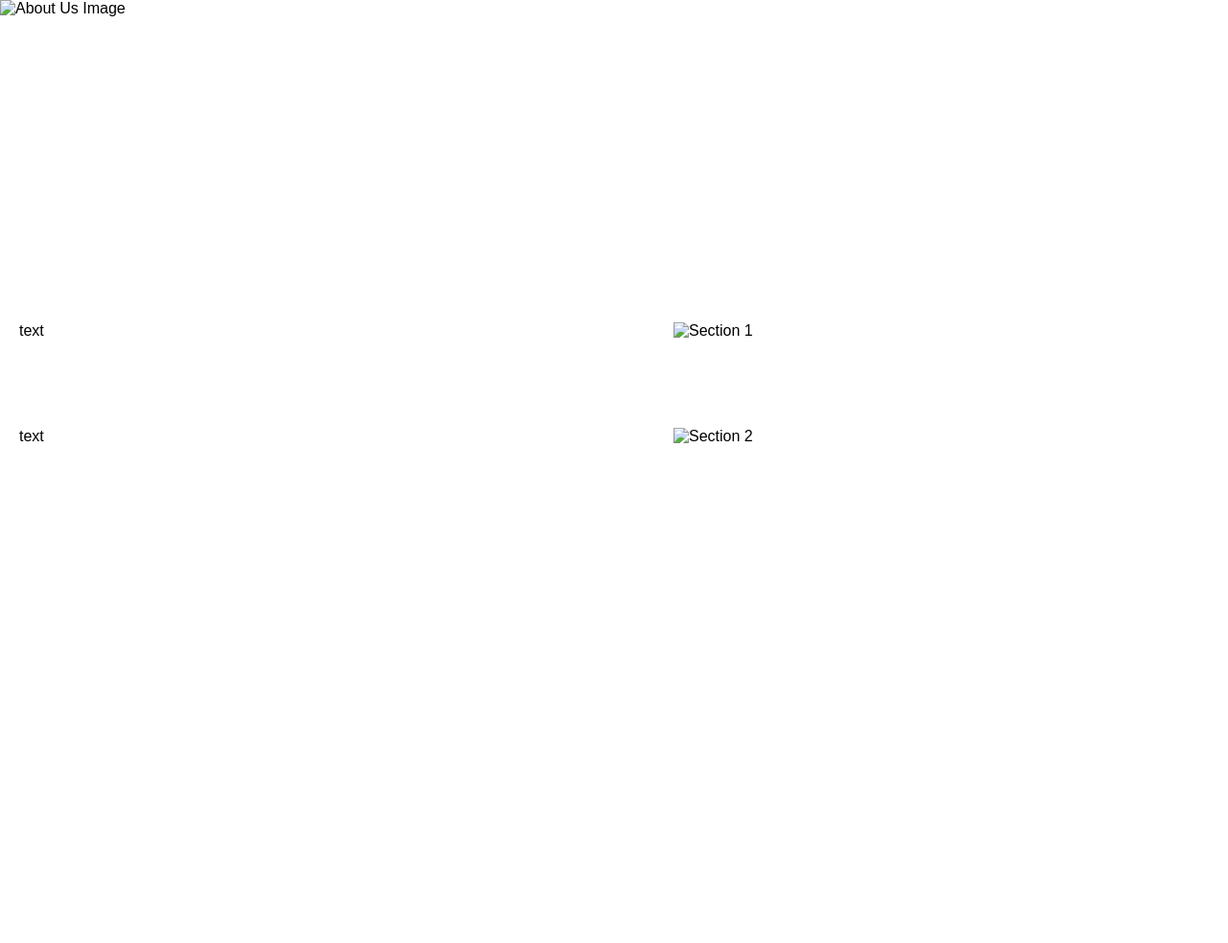
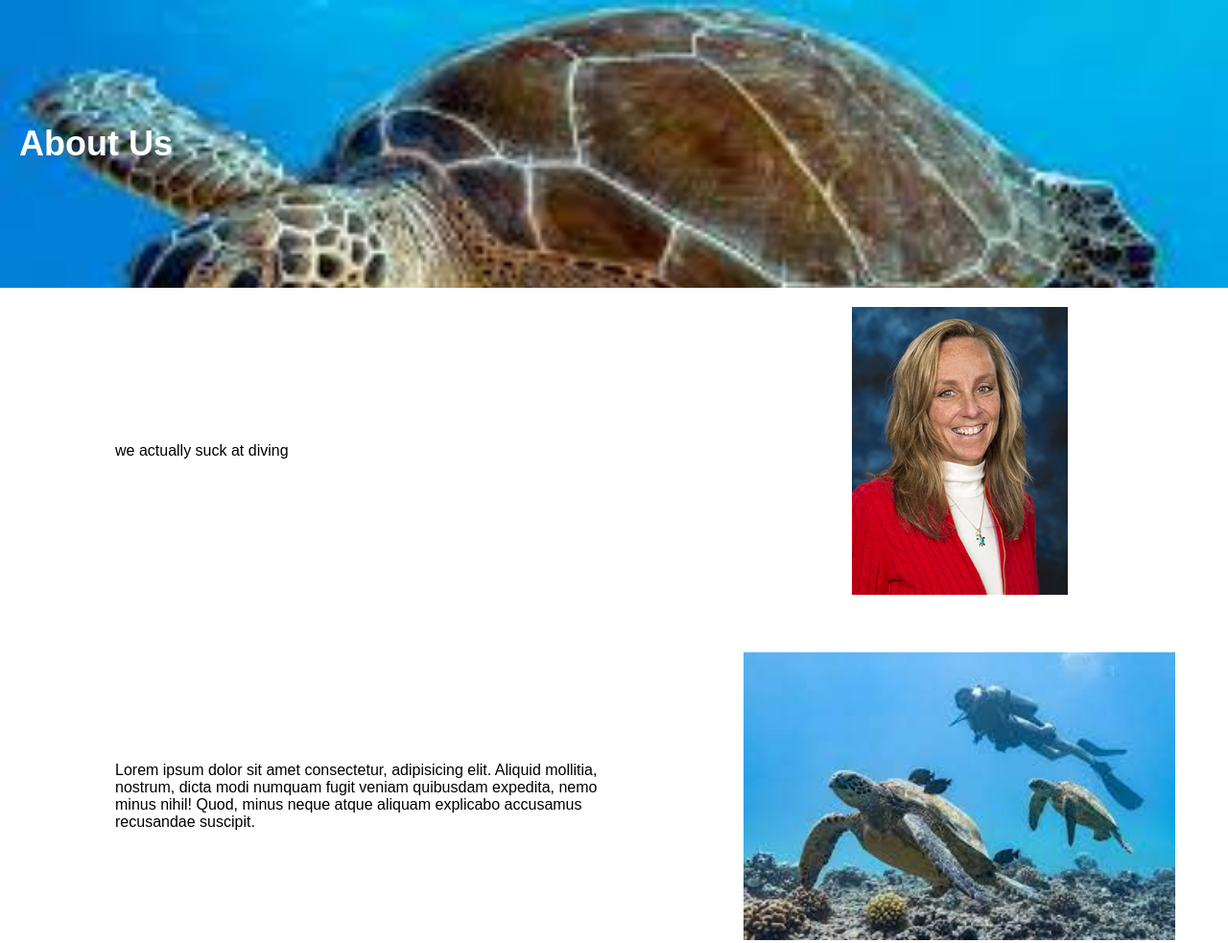
Before and after one commit to JimmyNguyen-576/Team1, a plain HTML site: page aboutus.html in a window 1280 px wide. Shown: the whole page at 96% size. Before the commit the page ends 800 px from the top, so only its background shows below. Drawn offline with Linux system fonts and the light colour scheme.

Commit message:
about us update

```diff
--- a/index.html
+++ b/aboutus.html
@@ -1,5 +1,6 @@
 <!DOCTYPE html>
 <html lang="en">
+
 <head>
     <meta charset="UTF-8">
     <meta http-equiv="X-UA-Compatible" content="IE=edge">
@@ -17,12 +18,18 @@
             width: 100%;
             height: 300px;
             overflow: hidden;
+            background-size: cover;
+            background-position: center;
         }
+
 
         .about-us img {
             width: 100%;
             height: auto;
+            display: block;
+            object-fit: contain;
         }
+
 
         .about-us h1 {
             position: absolute;
@@ -45,32 +52,39 @@
         .section img {
             width: 45%;
             height: auto;
+            max-height: 300px;
+            object-fit: contain;
         }
 
         .section-text {
             width: 45%;
             text-align: left;
+            padding: 0 100px;
         }
     </style>
 </head>
+
 <body>
     <div>
         <div class="about-us">
-            <img src="about us image" alt="About Us Image">
+            <img src="turtle.png" alt="About Us Image">
             <h1>About Us</h1>
         </div>
         <div class="section">
             <div class="section-text">
-                <p>text </p>
+                <p>we actually suck at diving </p>
             </div>
-            <img src="image" alt="Section 1">
+            <img src="Kristen-Markley-OTC-WEB.png" alt="Section 1">
         </div>
         <div class="section">
             <div class="section-text">
-                <p>text </p>
+                <p>Lorem ipsum dolor sit amet consectetur, adipisicing elit. Aliquid mollitia, nostrum, dicta modi
+                    numquam fugit veniam quibusdam expedita, nemo minus nihil! Quod, minus neque atque aliquam explicabo
+                    accusamus recusandae suscipit. </p>
             </div>
-            <img src="image" alt="Section 2">
+            <img src="diving.png" alt="Section 2">
         </div>
     </div>
 </body>
+
 </html>
```
Also changed, not shown: Kristen-Markley-OTC-WEB.png (added), diving.png (added), turtle.png (added).
